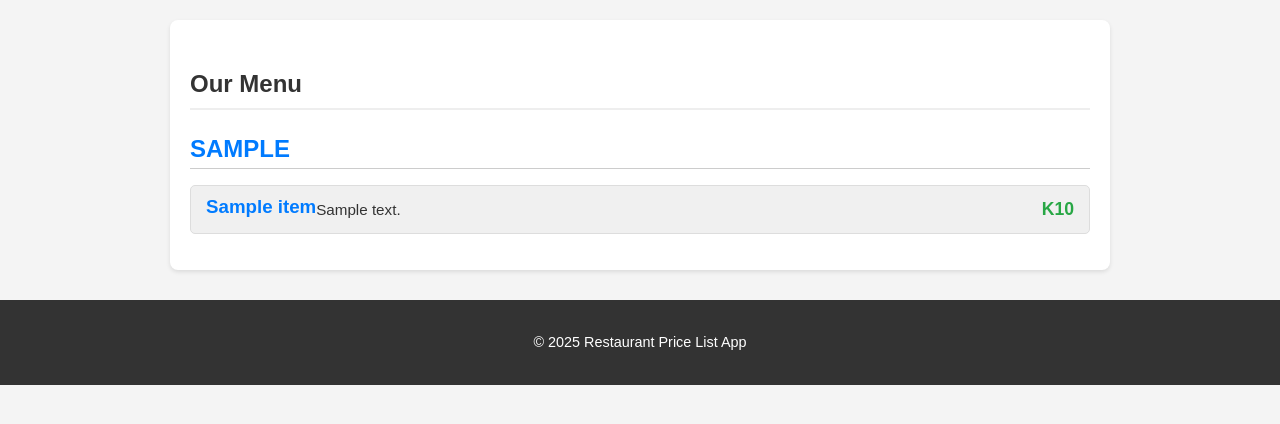
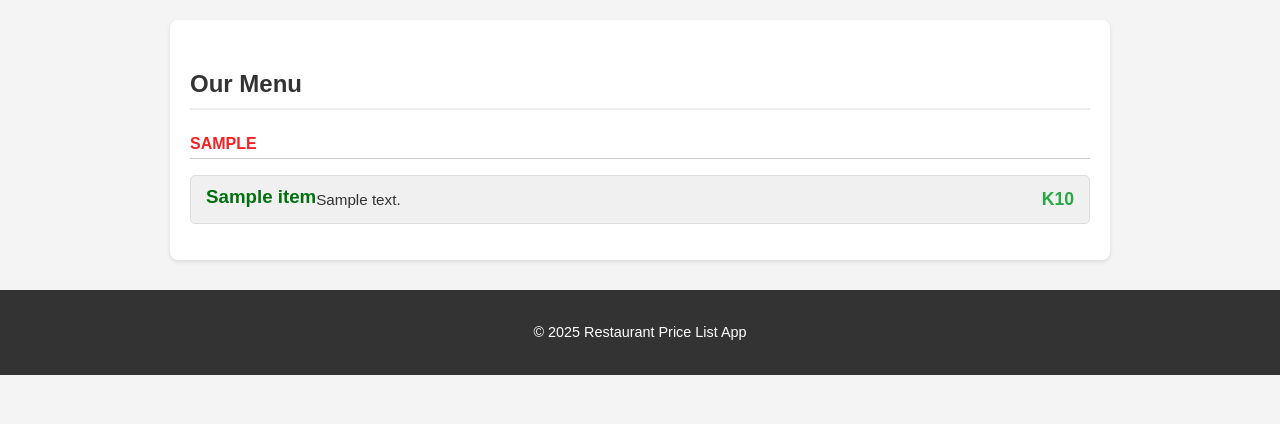
Before and after one commit to luwizghieherald/restaurant-pricelist, a Flask app: page / in a window 1280 px wide. Shown: the part 232-656 px from the top of the page. Run offline with Flask 3, Linux system fonts and the light colour scheme; tables that the repository leaves empty hold one stand-in row (values such as "Sample post").

Commit message:
Update style.css

```diff
--- a/static/css/style.css
+++ b/static/css/style.css
@@ -92,12 +92,12 @@ h2 {
 
 /* New style for category headings */
 .menu-category-heading {
-    color: #007bff;
+    color: #f52222;
     border-bottom: 1px solid #ccc;
     padding-bottom: 5px;
     margin-top: 25px;
     margin-bottom: 15px;
-    font-size: 1.5em;
+    font-size: 1em;
     text-transform: uppercase;
 }
 
@@ -121,7 +121,7 @@ h2 {
 .menu-list li h3 {
     margin-top: 0;
     margin-bottom: 5px;
-    color: #007bff;
+    color: #00700f;
     flex-basis: 100%;
 }
 
```
